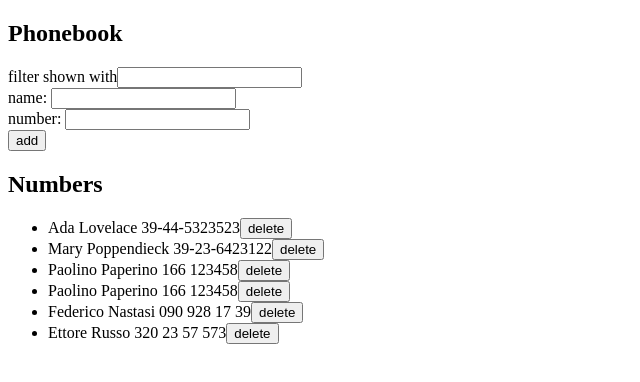
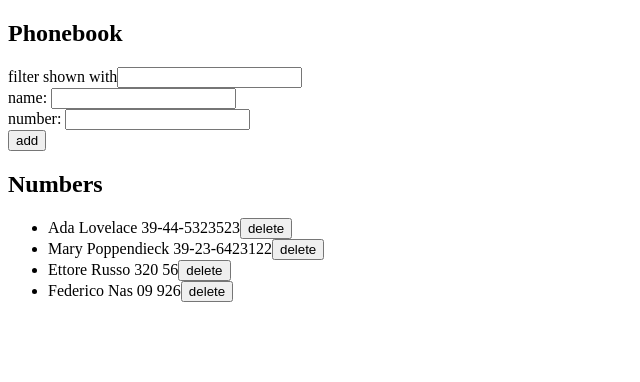
Before and after one commit to Giuva-Sergi/full-stack-open, a React (Vite) app in the folder part-2/phonebook/: page / in a window 1280 px wide. Shown: the top 382 px of the page, without its empty margins (0-640 px from the left). Built offline with nearby package versions, Linux system fonts and the light colour scheme; data requests are answered from the project's data file.

Commit message:
completed 2.17

```diff
--- a/part-2/phonebook/db.json
+++ b/part-2/phonebook/db.json
@@ -11,24 +11,14 @@
       "id": "4"
     },
     {
-      "id": "af31",
-      "name": "Paolino Paperino",
-      "number": "166 123458"
+      "id": "b3d8",
+      "name": "Ettore Russo",
+      "number": "320 56"
     },
     {
-      "id": "5535",
-      "name": "Paolino Paperino",
-      "number": "166 123458"
-    },
-    {
-      "id": "f57a",
-      "name": "Federico Nastasi",
-      "number": "090 928 17 39"
-    },
-    {
-      "id": "0342",
-      "name": "Ettore Russo",
-      "number": "320 23 57 573"
+      "id": "4e1e",
+      "name": "Federico Nas",
+      "number": "09 926"
     }
   ]
 }
--- a/part-2/phonebook/src/App.jsx
+++ b/part-2/phonebook/src/App.jsx
@@ -30,16 +30,26 @@ function App() {
       const person = persons.find((person) => person.name === newName);
       const updatedPersonId = person.id;
       const updatedPerson = { ...person, number: newNumber };
-      updatePhoneNumber(person.id, updatedPerson).then((returnedObj) => {
+      updatePhoneNumber(person.id, updatedPerson)
+        .then((returnedObj) => {
           setPersons(
             persons.map((person) =>
               person.id === updatedPersonId ? returnedObj : person
             )
           );
+        })
+        .catch((error) => {
+          setMessage(
+            `Information of ${newName} has already been removed from the server`
+          );
+          setTimeout(() => {
+            setMessage(null);
+          }, 3500);
+          console.error(error);
         });
       setNewName("");
       setNewNumber("");
-    }
+    } else {
       const newPerson = {
         name: newName,
         number: newNumber,
@@ -53,6 +63,7 @@ function App() {
           setMessage(null);
         }, 3500);
       });
+    }
   }
 
   const filteredPersons = filter
```
Lines whose indentation alone changed are shown as unchanged.
